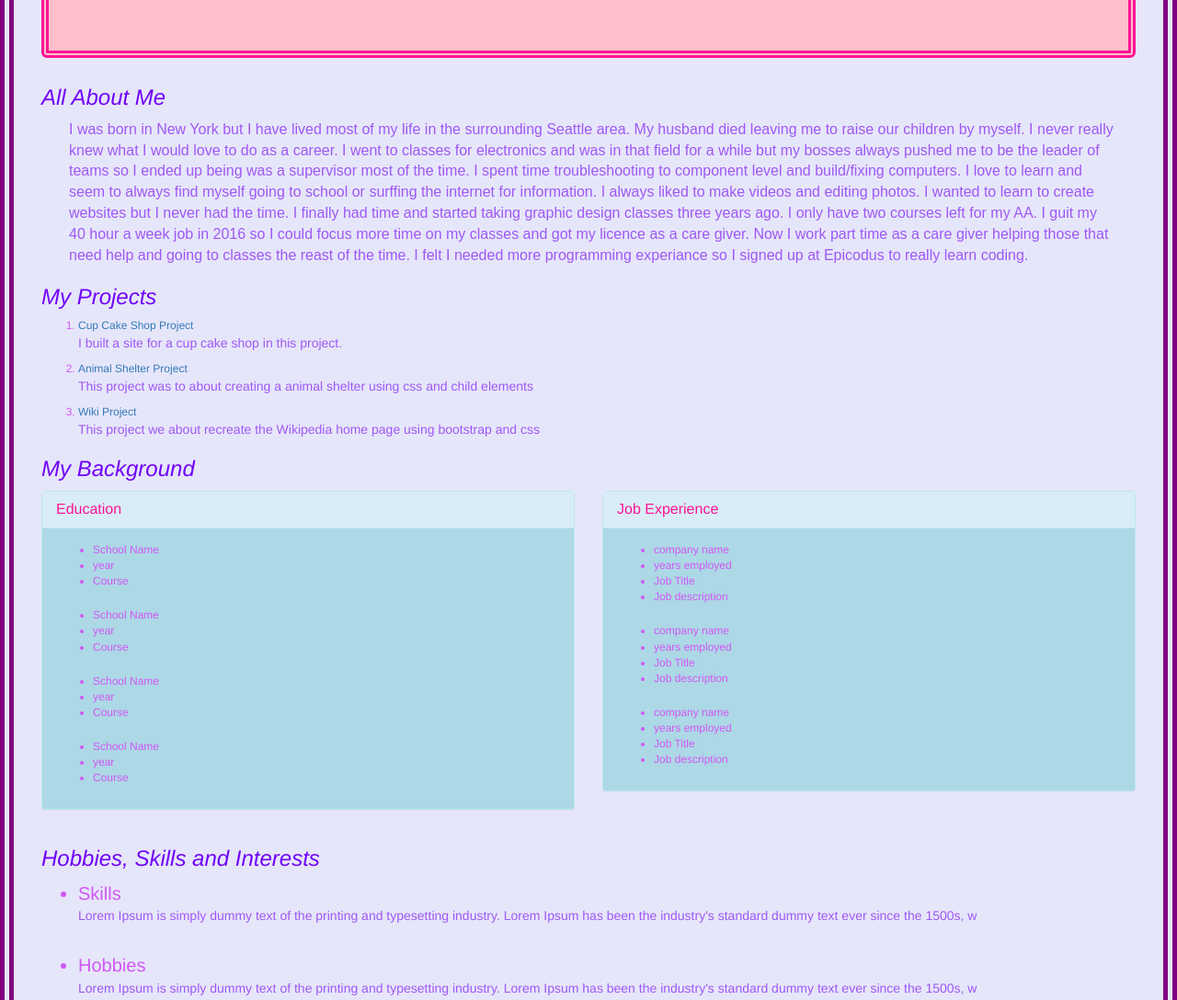
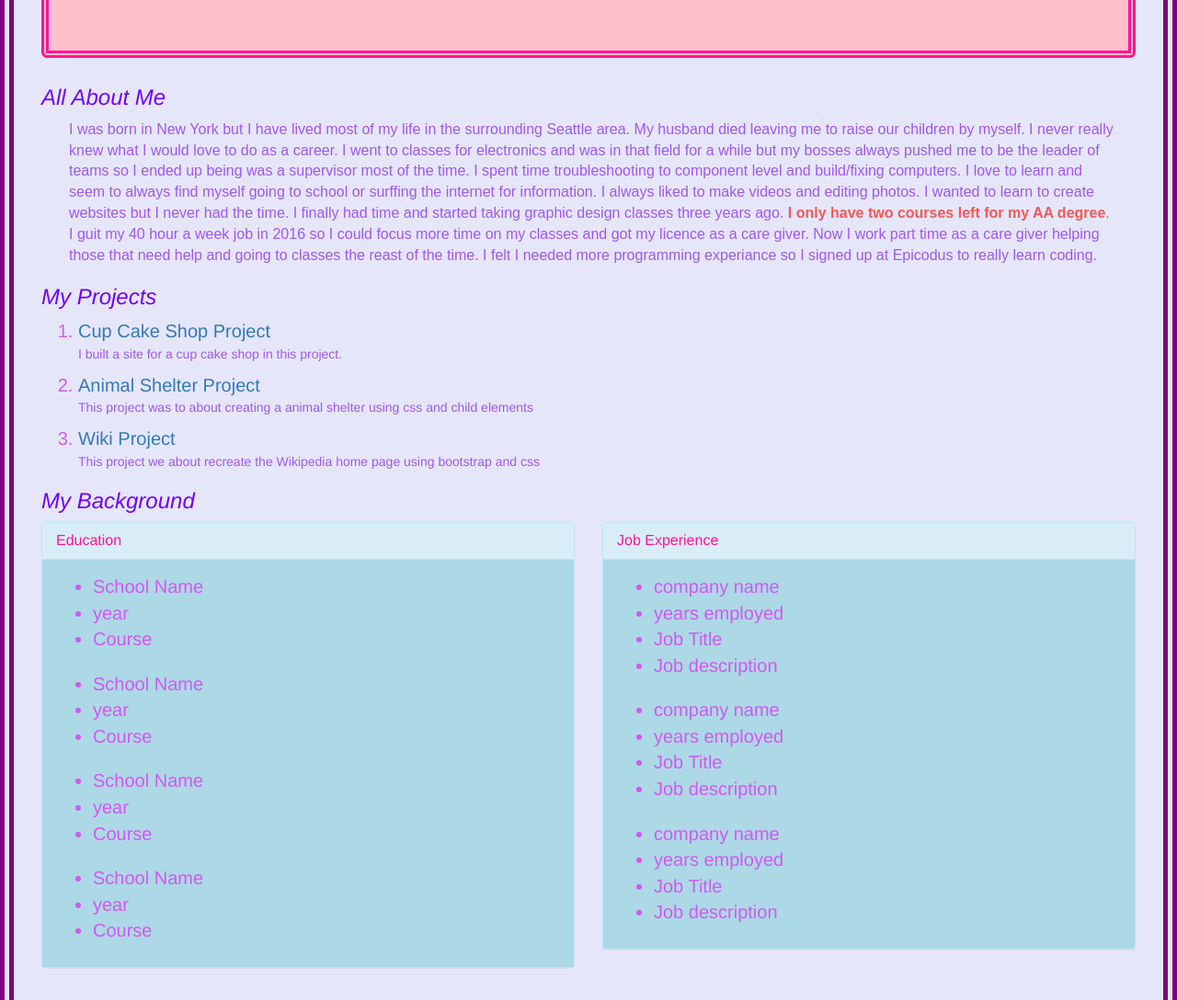
Before and after one commit to pursaa/portfolio, a plain HTML site: page index.html in a window 1280 px wide. Shown: the part 643-1731 px from the top of the page at 92% size. Drawn offline with Linux system fonts and the light colour scheme.

Commit message:
Add span element in the about me section

```diff
--- a/css/styles.css
+++ b/css/styles.css
@@ -3,7 +3,7 @@ p {
 }
 li {
   color: #d058f4;
-  font-size: 12px;
+  font-size: 20px;
 }
 #about-me {
   width: auto;
@@ -21,9 +21,6 @@ h3 {
   background-color: pink;
   border: 8px double deeppink;
 }
-.project li {
-  font-size: 20px;
-}
 .container-fluid {
   padding: 30px;
   background: lavender;
@@ -39,6 +36,7 @@ h3 {
 }
 .panel-heading {
   height: 40px;
+
 }
 .panel-body {
   background-color: lightblue;
--- a/index.html
+++ b/index.html
@@ -16,7 +16,7 @@
       <!--About Me-->
     <div>
       <h3>All About Me</h3>
-      <p id="about-me">I was born in New York but I have lived most of my life in the surrounding Seattle area.  My husband died leaving me to raise our children by myself.  I never really knew what I would love to do as a career.  I went to classes for electronics and was in that field for a while but my bosses always pushed me to be the leader of teams so I ended up being was a supervisor most of the time.  I spent time troubleshooting to component level and build/fixing computers. I love to learn and seem to always find myself going to school or surffing the internet for information.  I always liked to make videos and editing photos.  I wanted to learn to create websites but I never had the time. I finally had time and started taking graphic design classes three years ago. I only have two courses left for my AA.  I guit my 40 hour a week job in 2016 so I could focus more time on my classes and got my licence as a care giver.  Now I work part time as a care giver helping those that need help and going to classes the reast of the time. I felt I needed more programming experiance so I signed up at Epicodus to really learn coding.</p>
+      <p id="about-me">I was born in New York but I have lived most of my life in the surrounding Seattle area.  My husband died leaving me to raise our children by myself.  I never really knew what I would love to do as a career.  I went to classes for electronics and was in that field for a while but my bosses always pushed me to be the leader of teams so I ended up being was a supervisor most of the time.  I spent time troubleshooting to component level and build/fixing computers. I love to learn and seem to always find myself going to school or surffing the internet for information.  I always liked to make videos and editing photos.  I wanted to learn to create websites but I never had the time. I finally had time and started taking graphic design classes three years ago. <span style="color:#f45858;font-weight:bold">I only have two courses left for my AA degree</span>.  I guit my 40 hour a week job in 2016 so I could focus more time on my classes and got my licence as a care giver.  Now I work part time as a care giver helping those that need help and going to classes the reast of the time. I felt I needed more programming experiance so I signed up at Epicodus to really learn coding.</p>
     </div>
       <!--My projects-->
 
```
